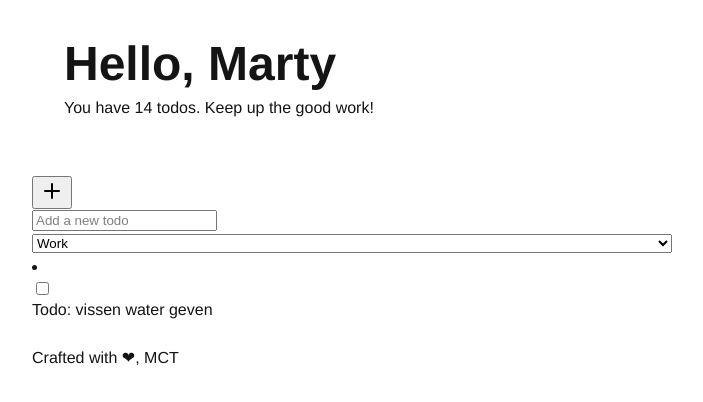
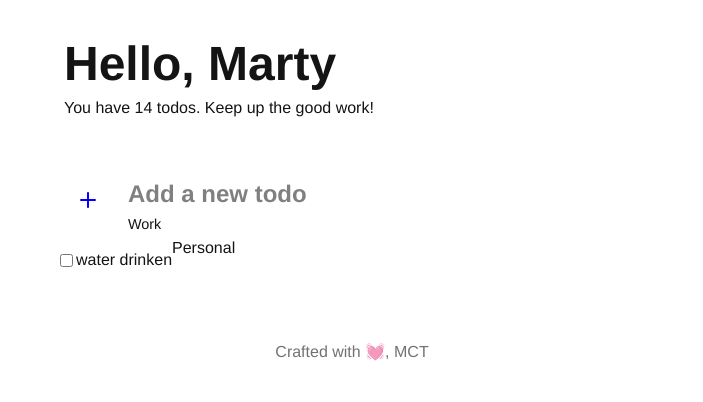
Before and after one commit to MessiaenTibo/FrontEnd-Todo-List, a React (Vite) app in the folder todo-list/: page / in a window 1280 px wide. Shown: the top 402 px of the page, without its empty margins (288-991 px from the left). Built offline with nearby package versions, Linux system fonts and the light colour scheme.

Commit message:
feat: finished basic styling

```diff
--- a/todo-list/src/App.tsx
+++ b/todo-list/src/App.tsx
@@ -10,7 +10,9 @@ function App() {
 
       <AddTodo />
 
-      <TodoItem />
+      <ul className="js-todo-list">
+        <TodoItem name="water drinken" category="Personal" isDone={false}/>
+      </ul>
 
       <AppFooter />
     </div>
--- a/todo-list/src/assets/styles/components/footer.scss
+++ b/todo-list/src/assets/styles/components/footer.scss
@@ -0,0 +1,6 @@
+.c-footer {
+    padding: 2rem;
+    text-align: center;
+    font-style: 0.8rem;
+    opacity: 0.6;
+}
--- a/todo-list/src/assets/styles/components/todo.scss
+++ b/todo-list/src/assets/styles/components/todo.scss
@@ -0,0 +1,44 @@
+.c-add-todo {
+    display: flex;
+    gap: 1rem;
+    padding-left: 2rem;
+    padding-right: 2rem;
+}
+
+.c-add-todo__button {
+    all: unset; //Delete all appearance
+    display: flex;
+    align-items: center;
+    justify-content: center;
+
+    width: 2rem;
+    height: 2rem;
+    padding: .5rem;
+    border-radius: 50%;
+
+    cursor: pointer;
+
+    &:hover {
+        background-color: var(--neutral-x-light);
+    }
+}
+
+
+.c-add-todo__icon {
+    stroke: var(--theme-color);
+    stroke-width: 2;
+}
+
+.c-add-todo__input {
+    all: unset;
+
+    width: 100%;
+    font-size: 1.5rem;
+    font-weight: 600;
+}
+
+.c-add-todo__select {
+    all: unset;
+    font-size: 0.9rem;
+    font-weight: 500;
+}
--- a/todo-list/src/assets/styles/components/todoItem.scss
+++ b/todo-list/src/assets/styles/components/todoItem.scss
@@ -0,0 +1,4 @@
+.c-todo-item{
+    display: flex;
+    align-items: center;
+}
--- a/todo-list/src/components/AddTodo.tsx
+++ b/todo-list/src/components/AddTodo.tsx
@@ -4,16 +4,18 @@ import '../assets/styles/components/todo.scss'
 
 export default () => {
   return (
-    <form>
-      <button>
-        <Plus />
+    <form className="c-add-todo">
+      <button className="c-add-todo__button">
+        <Plus className="c-add-todo__icon" />
       </button>
 
-      <input type="text" placeholder="Add a new todo" />
-      <select name="category" id="category">
-        <option value="work">Work</option>
-        <option value="personal">Personal</option>
-      </select>
+      <div>
+        <input className="c-add-todo__input" type="text" placeholder="Add a new todo" />
+        <select className="c-add-todo__select" name="category" id="category">
+          <option value="work">Work</option>
+          <option value="personal">Personal</option>
+        </select>
+      </div>
     </form>
   );
 };
--- a/todo-list/src/components/AppFooter.tsx
+++ b/todo-list/src/components/AppFooter.tsx
@@ -2,8 +2,8 @@ import '../assets/styles/components/footer.scss'
 
 export default () => {
   return (
-    <footer>
-      <p>Crafted with ❤, MCT</p>
+    <footer className='c-footer'>
+      <p>Crafted with 💓, MCT</p>
     </footer>
   );
 };
--- a/todo-list/src/components/TodoItem.tsx
+++ b/todo-list/src/components/TodoItem.tsx
@@ -1,13 +1,17 @@
 import '../assets/styles/components/todoItem.scss'
 
-export default () => {
+export default ( {name, category, isDone}:
+  {name:string
+  category:string
+  isDone:boolean}) => {
     //TODO: I want props here
-    // description, category, isDone, id
+    // name, category, isDone, id
 
   return(
-    <li>
+    <li className='c-todo-item'>
         <input type="checkbox" />
-        <p>Todo: vissen water geven</p>
+        <label>{name}</label>
+        <p>{category}</p>
     </li>
 
   )
```
